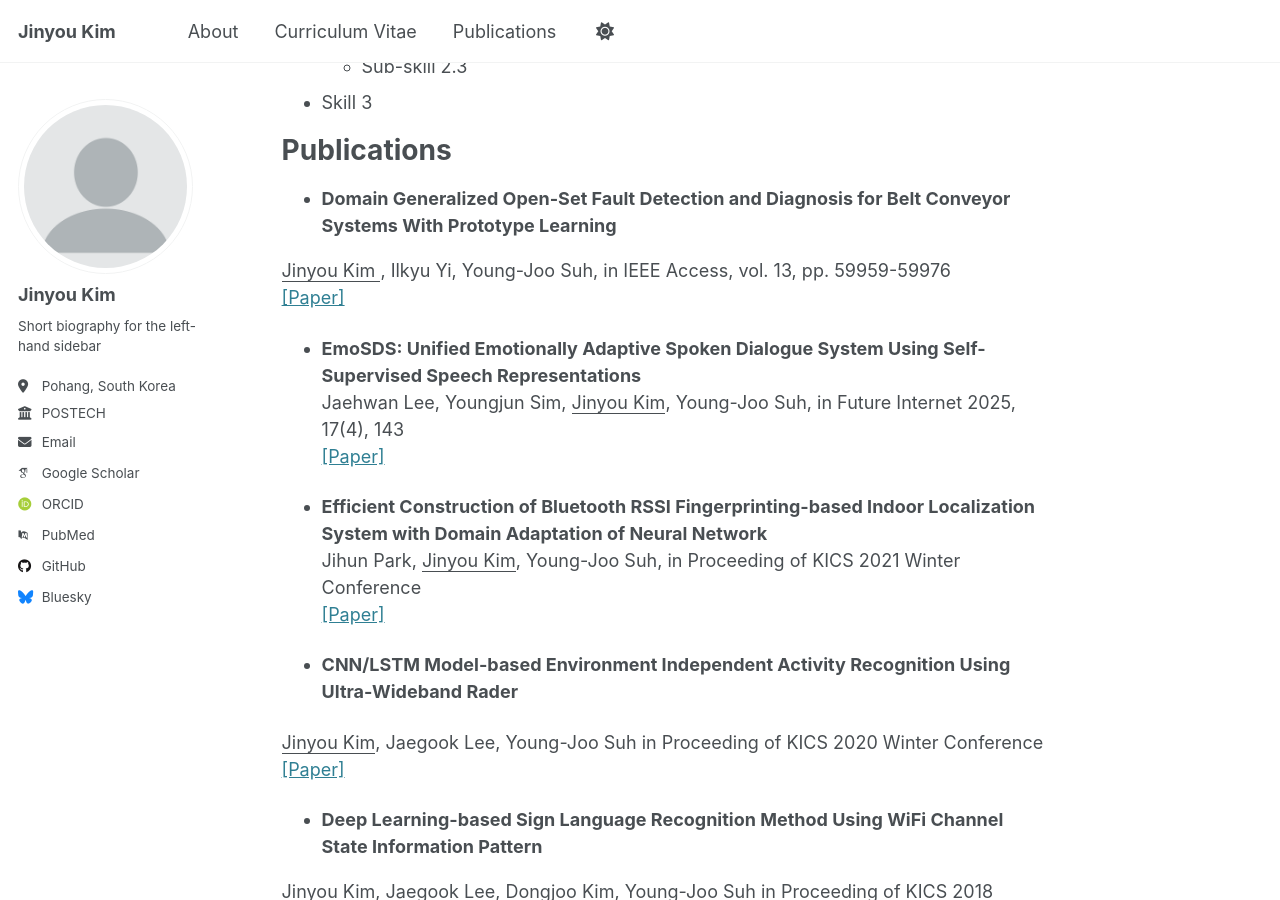
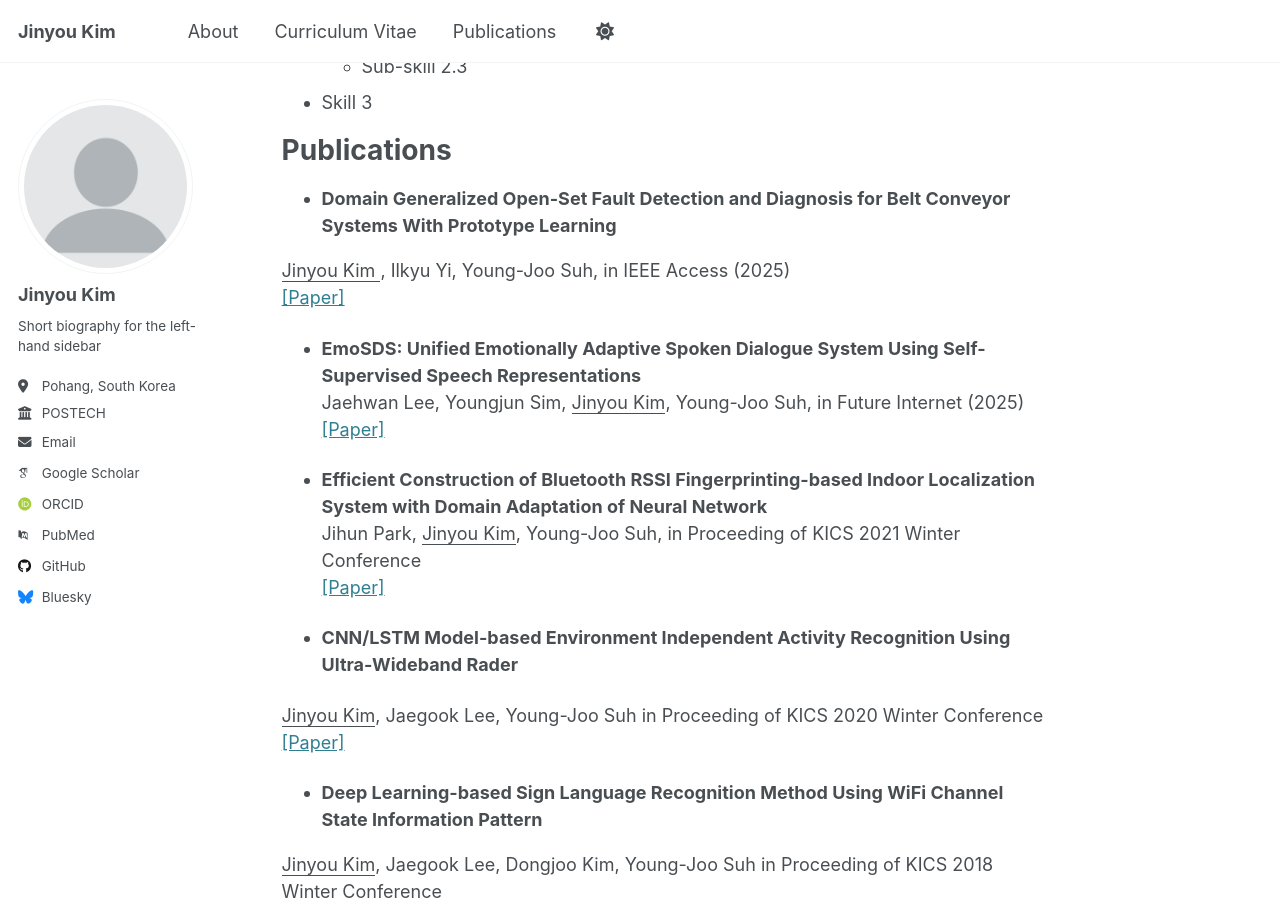
Before and after one commit to JinyouKim/jinyoukim.github.io, a Jekyll site: the page built from _pages/about.md, in a window 1280 px wide and 900 px high, scrolled down 1000 px. Built offline with Jekyll 4.4.1, drawn with Linux system fonts in a browser that asks for light colours; some web fonts are replaced.

Commit message:
Update about.md

```diff
--- a/_pages/about.md
+++ b/_pages/about.md
@@ -42,20 +42,20 @@ Skills
 Publications
 ======
 * <B> Domain Generalized Open-Set Fault Detection and Diagnosis for Belt Conveyor Systems With Prototype Learning </B> <br />
-<U> Jinyou Kim </U>, Ilkyu Yi, Young-Joo Suh, in IEEE Access, vol. 13, pp. 59959-59976 <br />
+<U> Jinyou Kim </U>, Ilkyu Yi, Young-Joo Suh, in IEEE Access (2025)<br />
 <a href="https://doi.org/10.1109/ACCESS.2025.3555984">[Paper]</a>
 
 * <B> EmoSDS: Unified Emotionally Adaptive Spoken Dialogue System Using Self-Supervised Speech Representations </B> <br />
-Jaehwan Lee, Youngjun Sim, <U>Jinyou Kim</U>, Young-Joo Suh, in Future Internet 2025, 17(4), 143 <br />
+Jaehwan Lee, Youngjun Sim, <U>Jinyou Kim</U>, Young-Joo Suh, in Future Internet (2025)<br />
 <a href="https://doi.org/10.3390/fi17040143">[Paper]</a>
 
 * <B> Efficient Construction of Bluetooth RSSI Fingerprinting-based Indoor Localization System with Domain Adaptation of Neural Network </B> <br />
 Jihun Park, <U>Jinyou Kim</U>, Young-Joo Suh, in Proceeding of KICS 2021 Winter Conference<br />
-<a href="https://doi.org/10.1109/ACCESS.2025.3555984">[Paper]</a>
+<a href="https://www.dbpia.co.kr/journal/articleDetail?nodeId=NODE10547473">[Paper]</a>
 
 * <B> CNN/LSTM Model-based Environment Independent Activity Recognition Using Ultra-Wideband Rader </B> <br />
 <U>Jinyou Kim</U>, Jaegook Lee, Young-Joo Suh in Proceeding of KICS 2020 Winter Conference<br />
-<a href="https://doi.org/10.1109/ACCESS.2025.3555984">[Paper]</a>
+<a href="https://www.dbpia.co.kr/journal/articleDetail?nodeId=NODE09346449">[Paper]</a>
 
 * <B> Deep Learning-based Sign Language Recognition Method Using WiFi Channel State Information Pattern </B> <br />
 <U>Jinyou Kim</U>, Jaegook Lee, Dongjoo Kim, Young-Joo Suh in Proceeding of KICS 2018 Winter Conference<br />
```
